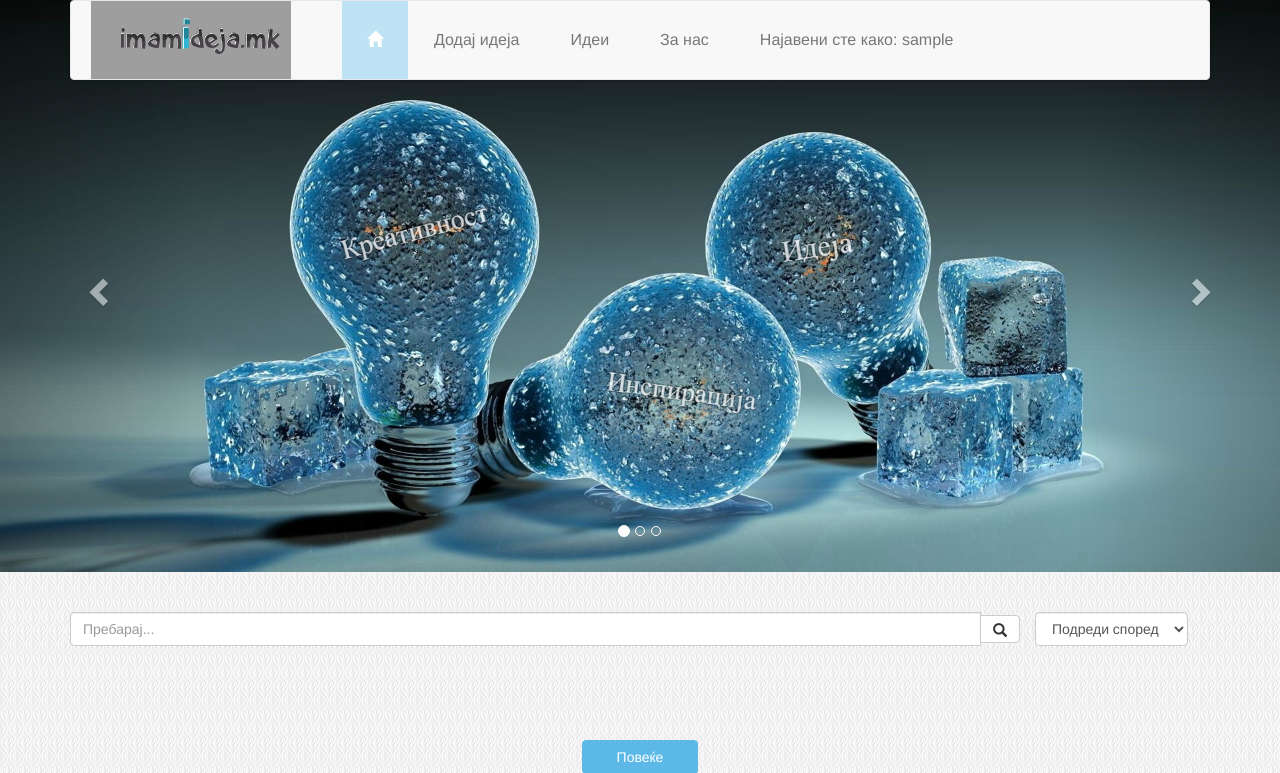
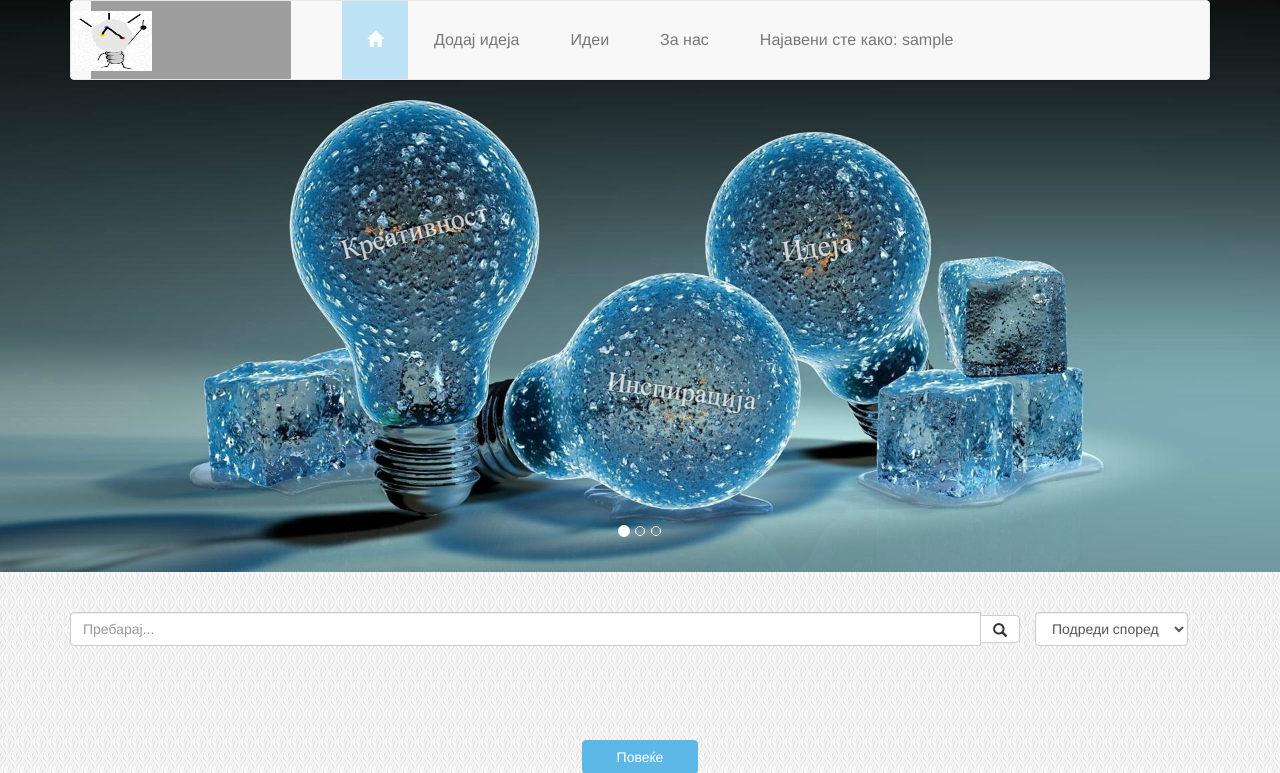
Before and after one commit to DancheNikoloska/Ideas, a PHP site: page /IdeasD/ in a window 1280 px wide. Shown: the top 773 px of the page. Run offline with PHP 8.4, Linux system fonts and the light colour scheme; the visitor is signed in with stand-in values (Sample User, id 1); data that the repository does not hold is empty; some libraries are stand-ins or nearby versions; some web fonts are replaced; grey boxes are pictures that could not be loaded.

Commit message:
#6574577

```diff
--- a/header.php
+++ b/header.php
@@ -161,7 +161,7 @@ if (isset($_POST['addIdeaSubmit'])){
                         <span class="icon-bar"></span>
                         <span class="icon-bar"></span>
                     </button>
-                    <a class="navbar-brand" href="index.php"><img src="images/logo4.png" width="300px" height="200px" style="margin-top:-43%;margin-left:-20%" /></a>
+                    <a class="navbar-brand" href="index.php"><img src="images/covecence.jpg" width="80px" height="60px" style="margin-top:-3%;margin-left:-20%;" /></a>
                 </div>
                 <div class="collapse navbar-collapse">
 
--- a/index.php
+++ b/index.php
@@ -85,17 +85,8 @@
 		    </div>-->
 
 
+
 		  </div>
-
-		  <!-- Controls -->
-		  <a class="left carousel-control" href="#carousel-example-generic" role="button" data-slide="prev">
-		    <span class="glyphicon glyphicon-chevron-left" aria-hidden="true"></span>
-		    <span class="sr-only">Previous</span>
-		  </a>
-		  <a class="right carousel-control" href="#carousel-example-generic" role="button" data-slide="next">
-		    <span class="glyphicon glyphicon-chevron-right" aria-hidden="true"></span>
-		    <span class="sr-only">Next</span>
-		  </a>
 		</div>
     </section><!--/#main-slider-->
 
```
Also changed, not shown: images/back.gif (added), images/back2.jpg (added), images/back3.jpg (added), images/back4.jpg (added), images/covece.jpg (added), images/covecence.jpg (added), images/wavy2.jpg (added), images/wavy2.png (added), images/wavyBlue.png (added).
